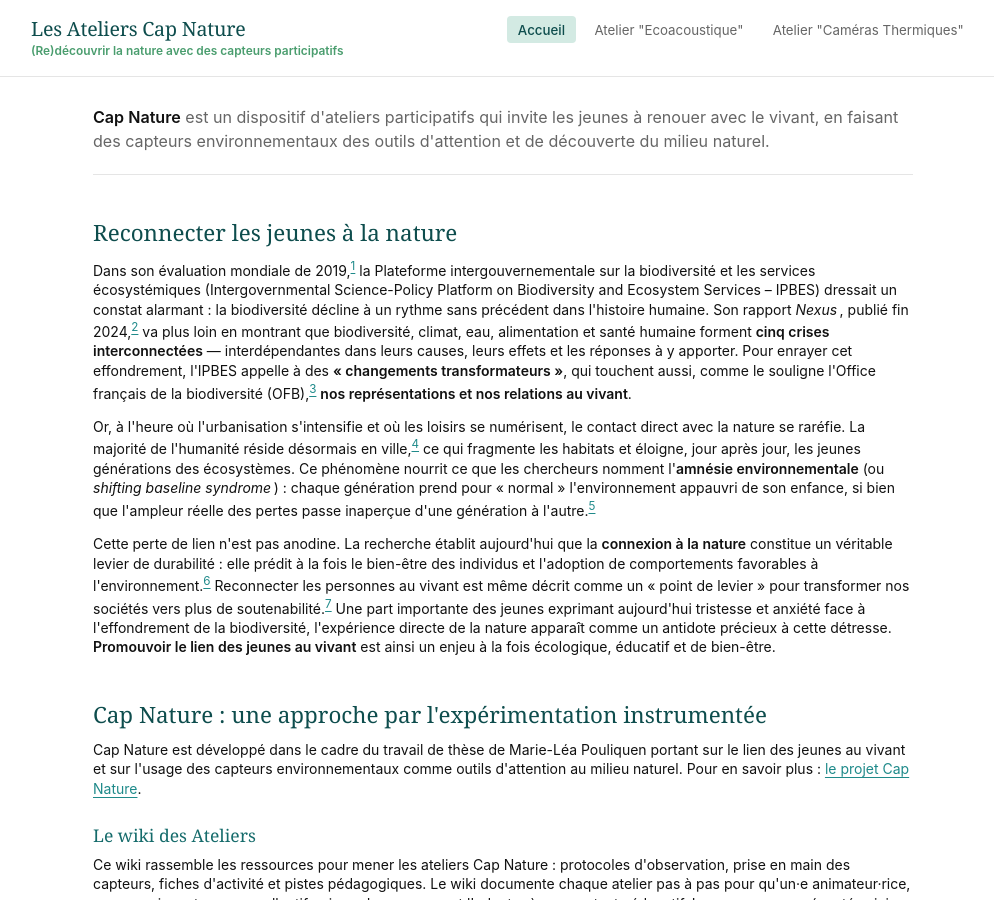
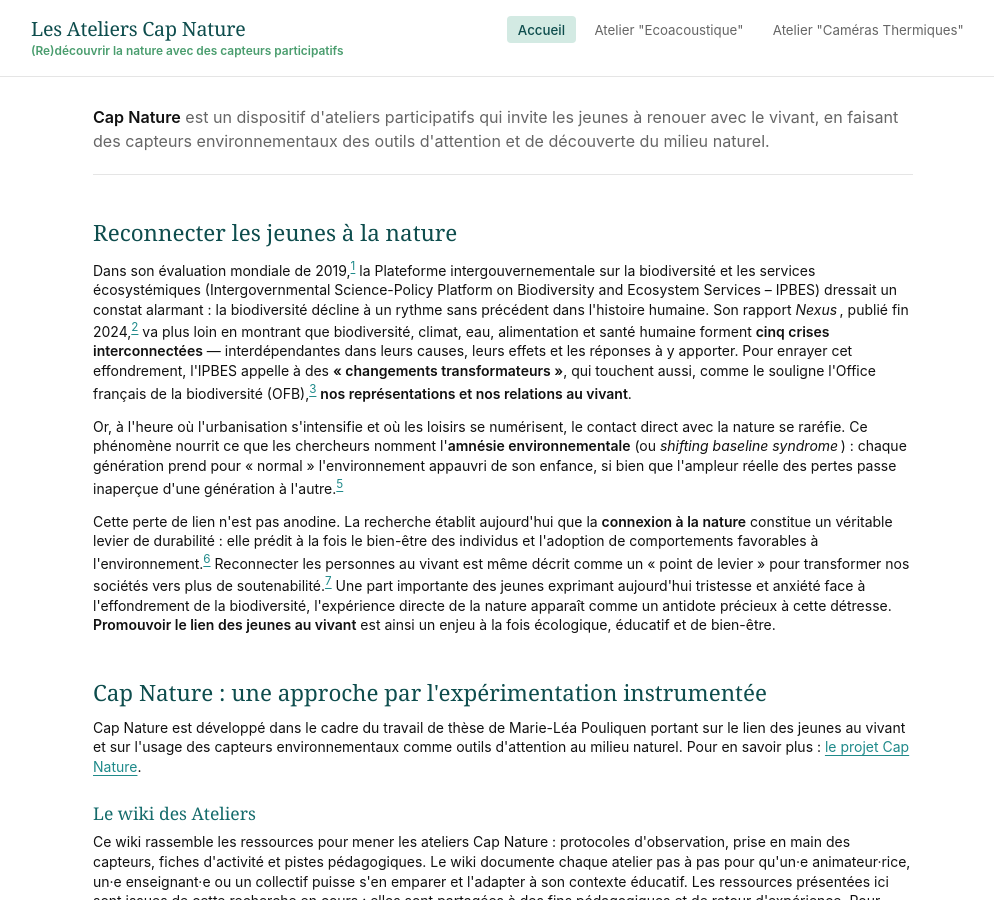
Before and after one commit to marieleapouliquen/wiki-cap-nature, a Jekyll site: the page built from index.md, in a window 1280 px wide and 900 px high. Shown: the whole window, without its empty margins (137-1131 px from the left). Built offline with Jekyll 4.4.1, drawn with Linux system fonts in a browser that asks for light colours.

Commit message:
Update index.md

```diff
--- a/index.md
+++ b/index.md
@@ -13,7 +13,7 @@ show_photo_credits: false
       <section class="content">
       <h2>Reconnecter les jeunes à la nature</h2>
         <p>Dans son évaluation mondiale de 2019,<sup><a href="#ref1">1</a></sup> la Plateforme intergouvernementale sur la biodiversité et les services écosystémiques (Intergovernmental Science-Policy Platform on Biodiversity and Ecosystem Services – IPBES) dressait un constat alarmant : la biodiversité décline à un rythme sans précédent dans l'histoire humaine. Son rapport <em>Nexus</em>, publié fin 2024,<sup><a href="#ref2">2</a></sup> va plus loin en montrant que biodiversité, climat, eau, alimentation et santé humaine forment <strong>cinq crises interconnectées</strong> — interdépendantes dans leurs causes, leurs effets et les réponses à y apporter. Pour enrayer cet effondrement, l'IPBES appelle à des <strong>« changements transformateurs »</strong>, qui touchent aussi, comme le souligne l'Office français de la biodiversité (OFB),<sup><a href="#ref3">3</a></sup> <strong>nos représentations et nos relations au vivant</strong>.</p>
-        <p>Or, à l'heure où l'urbanisation s'intensifie et où les loisirs se numérisent, le contact direct avec la nature se raréfie. La majorité de l'humanité réside désormais en ville,<sup><a href="#ref4">4</a></sup> ce qui fragmente les habitats et éloigne, jour après jour, les jeunes générations des écosystèmes. Ce phénomène nourrit ce que les chercheurs nomment l'<strong>amnésie environnementale</strong> (ou <em>shifting baseline syndrome</em>) : chaque génération prend pour « normal » l'environnement appauvri de son enfance, si bien que l'ampleur réelle des pertes passe inaperçue d'une génération à l'autre.<sup><a href="#ref5">5</a></sup></p>
+        <p>Or, à l'heure où l'urbanisation s'intensifie et où les loisirs se numérisent, le contact direct avec la nature se raréfie. Ce phénomène nourrit ce que les chercheurs nomment l'<strong>amnésie environnementale</strong> (ou <em>shifting baseline syndrome</em>) : chaque génération prend pour « normal » l'environnement appauvri de son enfance, si bien que l'ampleur réelle des pertes passe inaperçue d'une génération à l'autre.<sup><a href="#ref5">5</a></sup></p>
         <p>Cette perte de lien n'est pas anodine. La recherche établit aujourd'hui que la <strong>connexion à la nature</strong> constitue un véritable levier de durabilité : elle prédit à la fois le bien-être des individus et l'adoption de comportements favorables à l'environnement.<sup><a href="#ref6">6</a></sup> Reconnecter les personnes au vivant est même décrit comme un « point de levier » pour transformer nos sociétés vers plus de soutenabilité.<sup><a href="#ref7">7</a></sup> Une part importante des jeunes exprimant aujourd'hui tristesse et anxiété face à l'effondrement de la biodiversité, l'expérience directe de la nature apparaît comme un antidote précieux à cette détresse. <strong>Promouvoir le lien des jeunes au vivant</strong> est ainsi un enjeu à la fois écologique, éducatif et de bien-être.</p>
 
         <h2>Cap Nature : une approche par l'expérimentation instrumentée</h2>
```
